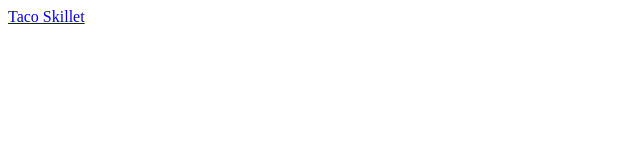
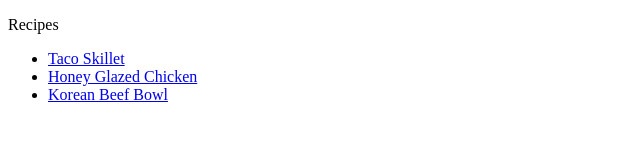
Before and after one commit to ZedFighting/odin_recipes, a plain HTML site: page index.html in a window 1280 px wide. Shown: the whole page, without its empty margins (0-640 px from the left). Drawn offline with Linux system fonts and the light colour scheme.

Commit message:
feat: Add three recipes

```diff
--- a/index.html
+++ b/index.html
@@ -6,7 +6,11 @@
     </head>
 
 <body>
-<a href="recipes/taco-skillet.html">Taco Skillet</a>
+<p>Recipes</p>
+<ul>
+<li> <a href="recipes/taco-skillet.html">Taco Skillet</a> </li>
+<li> <a href="recipes/honey-glazed-chicken.html">Honey Glazed Chicken</a> </li>
+<li> <a href="recipes/korean-beef-bowl.html">Korean Beef Bowl</a> </li>
+</ul>
 </body>
-
 </html>
```
